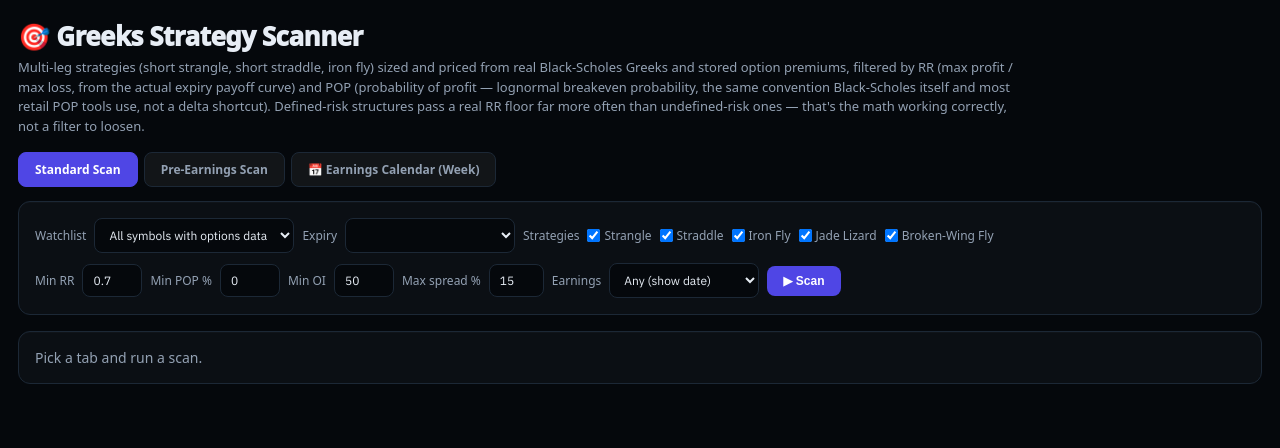
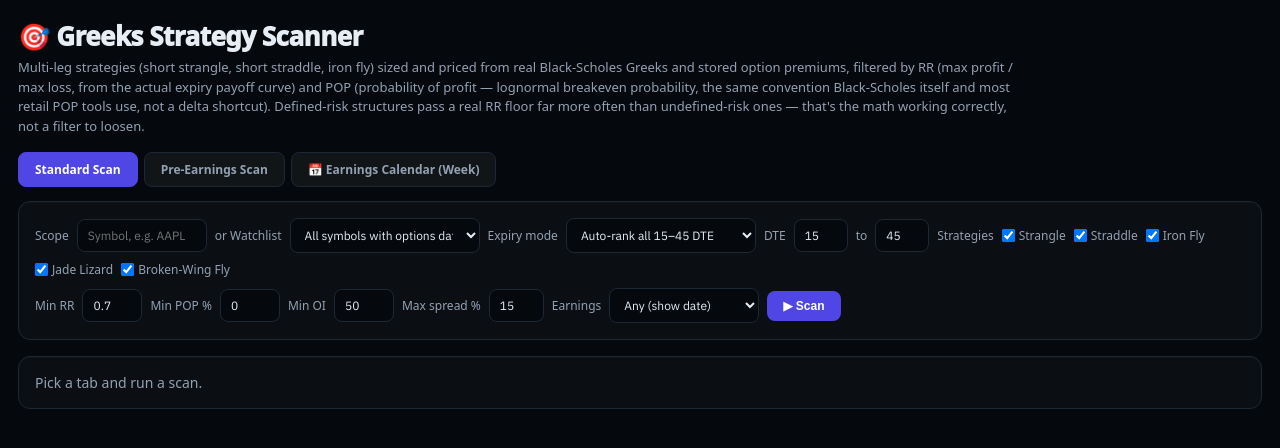
Before and after one commit to atuljain941-stk/OptionsDSS, a Python web app: template templates/greeks_strategy_scanner.html in a window 1280 px wide. Shown: the top 448 px of the page. Run offline with Jinja, Linux system fonts and the light colour scheme; the template is opened without the code that fills it, so the values that code supplies are empty.

Commit message:
Add symbol scope and auto DTE scan controls

```diff
--- a/templates/greeks_strategy_scanner.html
+++ b/templates/greeks_strategy_scanner.html
@@ -52,10 +52,21 @@
 
   <div class="card" id="standard-controls">
     <div class="toolbar" style="margin-bottom:10px">
-      <span class="muted" style="font-size:12px">Watchlist</span>
-      <select id="watchlist-select" style="width:200px"><option value="">All symbols with options data</option></select>
-      <span class="muted" style="font-size:12px">Expiry</span>
-      <select id="expiry-select" style="width:170px"></select>
+      <span class="muted" style="font-size:12px">Scope</span>
+      <input id="symbol-input" type="text" maxlength="12" placeholder="Symbol, e.g. AAPL" style="width:130px" title="Optional: enter one symbol OR choose a watchlist."/>
+      <span class="muted" style="font-size:12px">or Watchlist</span>
+      <select id="watchlist-select" style="width:190px"><option value="">All symbols with options data</option></select>
+      <span class="muted" style="font-size:12px">Expiry mode</span>
+      <select id="expiry-mode-select" style="width:190px" onchange="toggleExpiryMode()">
+        <option value="auto" selected>Auto-rank all 15–45 DTE</option>
+        <option value="manual">One selected expiry</option>
+      </select>
+      <span class="muted expiry-manual-control" style="font-size:12px;display:none">Expiry</span>
+      <select id="expiry-select" class="expiry-manual-control" style="width:170px;display:none"></select>
+      <span class="muted expiry-auto-control" style="font-size:12px">DTE</span>
+      <input id="min-dte-input" class="expiry-auto-control" type="number" min="1" max="180" value="15" style="width:54px"/>
+      <span class="muted expiry-auto-control" style="font-size:12px">to</span>
+      <input id="max-dte-input" class="expiry-auto-control" type="number" min="1" max="180" value="45" style="width:54px"/>
       <span class="muted" style="font-size:12px">Strategies</span>
       <label class="strat-check"><input type="checkbox" value="strangle" checked/> Strangle</label>
       <label class="strat-check"><input type="checkbox" value="straddle" checked/> Straddle</label>
@@ -259,30 +270,45 @@ async function loadWatchlists() {
   } catch (e) { /* non-fatal -- dropdowns just stay at "All symbols" */ }
 }
 
+function toggleExpiryMode() {
+  const auto = document.getElementById("expiry-mode-select").value === "auto";
+  document.querySelectorAll(".expiry-auto-control").forEach(el => el.style.display = auto ? "" : "none");
+  document.querySelectorAll(".expiry-manual-control").forEach(el => el.style.display = auto ? "none" : "");
+}
+
 async function runScan() {
+  const mode = document.getElementById("expiry-mode-select").value;
   const expiry = document.getElementById("expiry-select").value;
+  const symbol = document.getElementById("symbol-input").value.trim().toUpperCase();
   const status = document.getElementById("scan-status");
-  if (!expiry) { status.textContent = "Pick an expiry first"; return; }
+  if (mode === "manual" && !expiry) { status.textContent = "Pick an expiry first"; return; }
   const strategies = Array.from(document.querySelectorAll("#standard-controls .strat-check input:checked")).map(i => i.value);
   const minRr = document.getElementById("min-rr-input").value || 0.7;
-  const minPopPct = document.getElementById("min-pop-input").value || 0;
-  const minPop = minPopPct / 100;  // input is a percentage (0-100); API expects a 0-1 fraction, same scale POP itself is returned in
+  const minPop = (document.getElementById("min-pop-input").value || 0) / 100;
   const minOi = document.getElementById("min-oi-input").value || 50;
   const maxSpread = document.getElementById("max-spread-input").value || 15;
   const watchlistId = document.getElementById("watchlist-select").value;
   const earningsGate = document.getElementById("earnings-gate-select").value;
-  status.innerHTML = '<span class="spinner"></span> Scanning...';
-  document.getElementById("results-body").innerHTML = '<div class="card"><div class="spinner"></div> Scanning watchlist...</div>';
+  const minDte = document.getElementById("min-dte-input").value || 15;
+  const maxDte = document.getElementById("max-dte-input").value || 45;
+  if (symbol && watchlistId) { status.innerHTML = '<span class="status-err">Choose either a symbol or a watchlist.</span>'; return; }
+  if (mode === "auto" && Number(minDte) > Number(maxDte)) { status.innerHTML = '<span class="status-err">Minimum DTE cannot exceed maximum DTE.</span>'; return; }
+  status.innerHTML = '<span class="spinner"></span> ' + (mode === "auto" ? "Evaluating each expiry..." : "Scanning...");
+  document.getElementById("results-body").innerHTML = '<div class="card"><div class="spinner"></div> ' + (mode === "auto" ? "Computing candidates across available expiries..." : "Scanning selected expiry...") + '</div>';
   try {
-    let url = `/greeks-strategy-scanner/api/scan?expiry=${encodeURIComponent(expiry)}&strategies=${strategies.join(",")}&min_rr=${minRr}&min_pop=${minPop}&min_oi=${minOi}&max_spread_pct=${maxSpread}&earnings_gate=${earningsGate}`;
-    if (watchlistId) url += `&watchlist_id=${encodeURIComponent(watchlistId)}`;
+    const common = "strategies=" + strategies.join(",") + "&min_rr=" + minRr + "&min_pop=" + minPop + "&min_oi=" + minOi + "&max_spread_pct=" + maxSpread + "&earnings_gate=" + earningsGate;
+    let url = mode === "auto"
+      ? "/greeks-strategy-scanner/api/auto_scan?" + common + "&min_dte=" + minDte + "&max_dte=" + maxDte
+      : "/greeks-strategy-scanner/api/scan?expiry=" + encodeURIComponent(expiry) + "&" + common;
+    if (symbol) url += "&symbol=" + encodeURIComponent(symbol);
+    else if (watchlistId) url += "&watchlist_id=" + encodeURIComponent(watchlistId);
     const resp = await fetch(url);
     const d = await resp.json();
-    if (!d.ok) { status.innerHTML = `<span class="status-err">${d.error}</span>`; return; }
-    status.textContent = `✓ ${d.count} candidate(s) found`;
+    if (!d.ok) { status.innerHTML = '<span class="status-err">' + d.error + '</span>'; return; }
+    status.textContent = "✓ " + d.count + " candidate(s) found";
     document.getElementById("results-body").innerHTML = renderTable(d.results, false);
   } catch (e) {
-    status.innerHTML = `<span class="status-err">Error: ${e.message}</span>`;
+    status.innerHTML = '<span class="status-err">Error: ' + e.message + '</span>';
   }
 }
 
@@ -359,6 +385,7 @@ async function runCalendarScan() {
 
 loadExpiries();
 loadWatchlists();
+toggleExpiryMode();
 </script>
 </body>
 </html>
```
